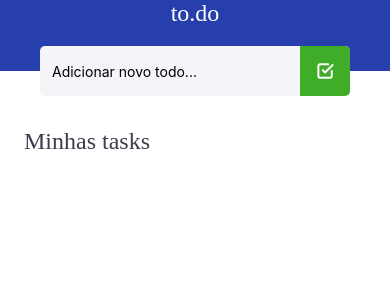
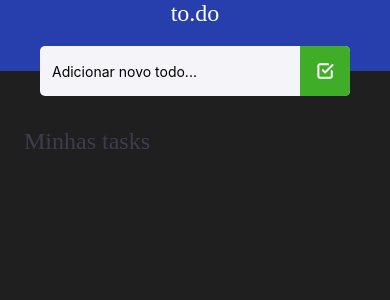
Before and after one commit to Guillescas/todo-list-mobile, a React Native app: screen / in a window 390 px wide. Shown: the top 300 px of the page. Built offline with nearby package versions, Linux system fonts and the light colour scheme.

Commit message:
Add themes and colors

```diff
--- a/src/pages/Home.tsx
+++ b/src/pages/Home.tsx
@@ -1,4 +1,5 @@
-import React, { useState } from 'react';
+import React, { useEffect, useState } from 'react';
+import { StyleSheet, View } from 'react-native';
 
 import { Header } from '../components/Header';
 import { MyTasksList } from '../components/MyTasksList';
@@ -10,8 +11,98 @@ interface Task {
   done: boolean;
 }
 
+export interface IThemeColorProps {
+  background: string;
+  secondaryBackground: string;
+  smoothBackground: string;
+
+  primary: string;
+  secondary: string;
+
+  text: string;
+  secondaryText: string;
+  hoverText: string;
+
+  title: string;
+  secondTitle: string;
+
+  success: string;
+}
+
+export interface IColorsOfTheme {
+  themeName: string;
+  colors: IThemeColorProps
+}
+
 export function Home() {
+  const [isDarkThemeOn, setIsDarkThemeOn] = useState(true);
+  const [colorsOfTheme, setColorsOfTheme] = useState<IColorsOfTheme>({
+    themeName: 'main',
+    colors: {
+      background: '#fff',
+      secondaryBackground: '#F5F4F8',
+      smoothBackground: 'rgba(25, 61, 223,.1)',
+
+      primary: '#273FAD',
+      secondary: '#3FAD27',
+
+      text: '#3D3D4D',
+      secondaryText: '#fff',
+      hoverText: '#A09CB1',
+
+      title: '#fff',
+      secondTitle: '#3D3D4D',
+
+      success: '#273FAD',
+    }
+  });
   const [tasks, setTasks] = useState<Task[]>([]);
+
+  useEffect(() => {
+    if (isDarkThemeOn) {
+      setColorsOfTheme({
+        themeName: 'dark',
+        colors: {
+          background: '#1F1F1F',
+          secondaryBackground: '#34313D',
+          smoothBackground: 'rgba(68, 71, 90, 0.1)',
+
+          primary: '#483C67',
+          secondary: '#988BC7',
+
+          text: '#67E480',
+          secondaryText: '#A09CB1',
+          hoverText: '#E1E1E6',
+
+          title: '#E1E1E6',
+          secondTitle: '#67E480',
+
+          success: '#67E480',
+        }
+      })
+    } else {
+      setColorsOfTheme({
+        themeName: 'main',
+        colors: {
+          background: '#fff',
+          secondaryBackground: '#F5F4F8',
+          smoothBackground: 'rgba(25, 61, 223, 0.1)',
+
+          primary: '#273FAD',
+          secondary: '#3FAD27',
+
+          text: '#fff',
+          secondaryText: '#A09CB1',
+          hoverText: '#A09CB1',
+
+          title: '#fff',
+          secondTitle: '#3D3D4D',
+
+          success: '#273FAD',
+        }
+      })
+    }
+  }, [isDarkThemeOn]);
 
   function handleAddTask(newTaskTitle: string) {
     if (newTaskTitle !== '') {
@@ -45,16 +136,34 @@ export function Home() {
   }
 
   return (
-    <>
-      <Header />
+    <View style={[styles.container, { backgroundColor: colorsOfTheme.colors.background } ]}>
+      <Header
+        colorsOfTheme={colorsOfTheme}
+        isDarkThemeOn={isDarkThemeOn}
+        setIsDarkThemeOn={setIsDarkThemeOn}
+      />
 
-      <TodoInput addTask={handleAddTask} />
+      <TodoInput
+        addTask={handleAddTask}
+        isDarkThemeOn={isDarkThemeOn}
+        colorsOfTheme={colorsOfTheme}
+      />
 
       <MyTasksList
         tasks={tasks}
         onPress={handleMarkTaskAsDone}
         onLongPress={handleRemoveTask}
+        colorsOfTheme={colorsOfTheme}
       />
-    </>
+    </View>
   )
 }
+
+const styles = StyleSheet.create({
+  container: {
+    height: '100%',
+  },
+  darkMode: {
+    backgroundColor: '#1F1F1F'
+  }
+})
```
